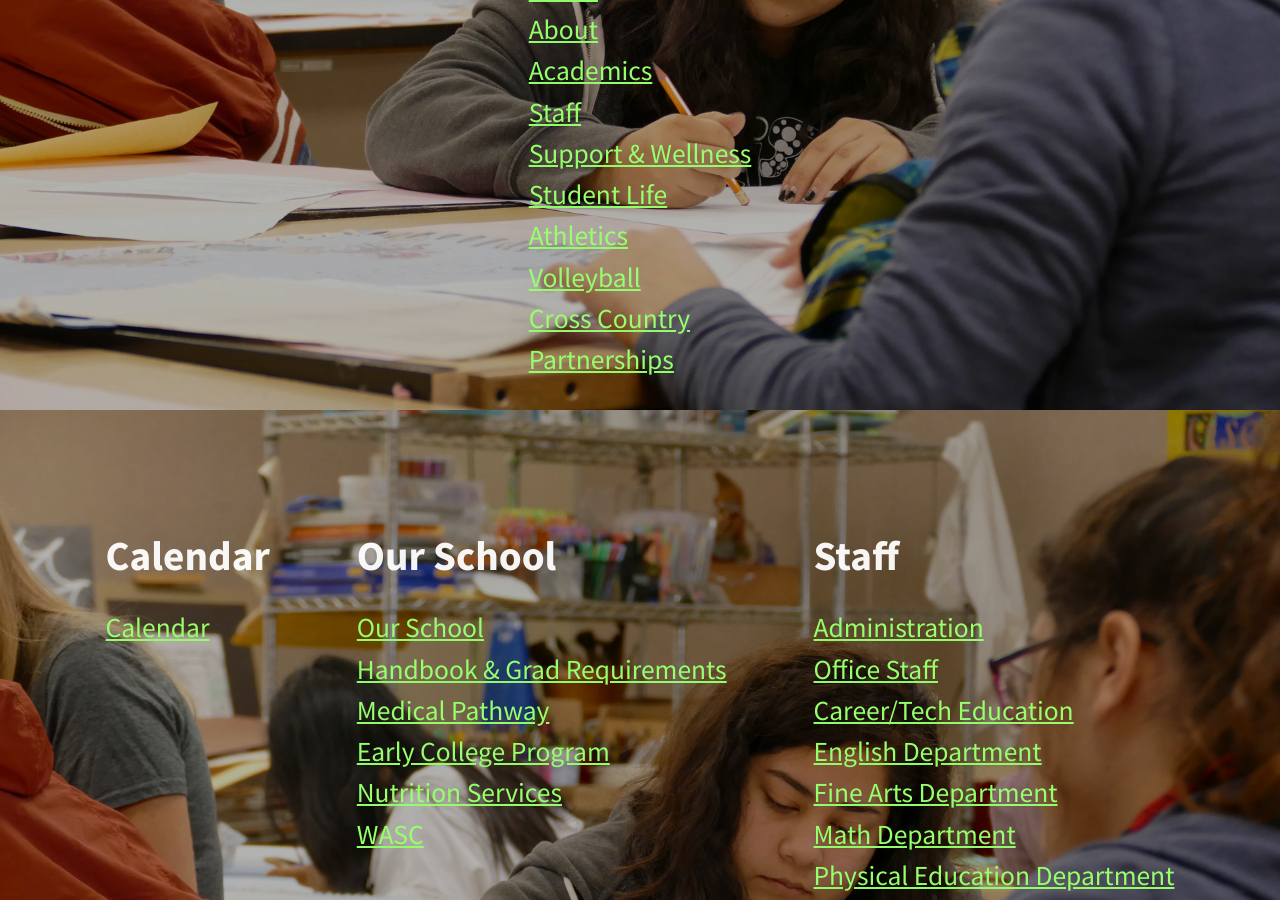
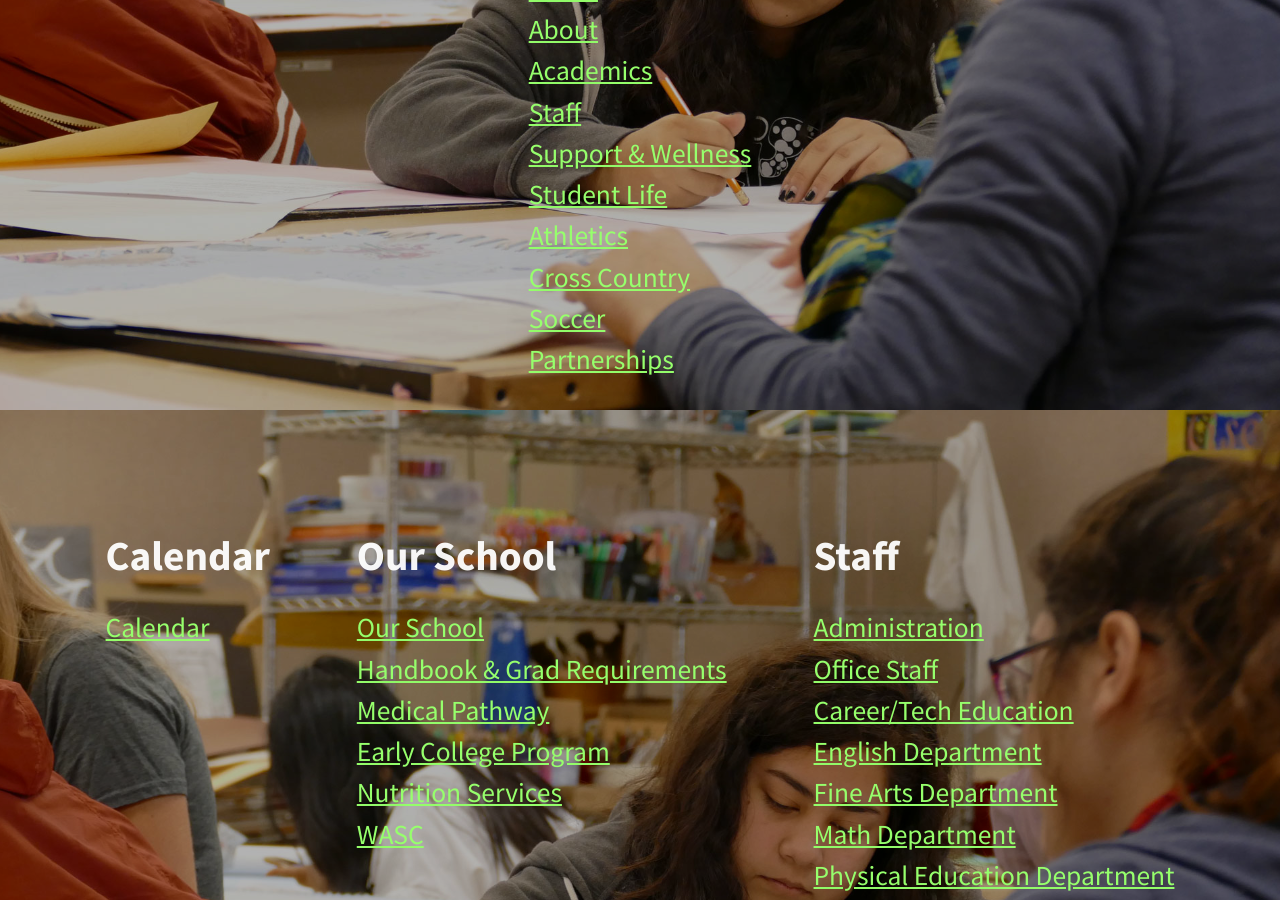
Before and after one commit to Crazeformarvel/azusa-project, a Jekyll site: the page gladstone-high-school.html, which Jekyll copies as it is, in a window 1280 px wide and 900 px high, scrolled down 490 px. Built offline with Jekyll 4.4.1, drawn with Linux system fonts in a browser that asks for light colours.

Commit message:
Update gladstone-high-school.html

```diff
--- a/gladstone-high-school.html
+++ b/gladstone-high-school.html
@@ -30,8 +30,8 @@
               <li><a href="http://gladstonehighschool.jimthoburn.com/wellness/">Support &amp; Wellness</a></li>
               <li><a href="http://gladstonehighschool.jimthoburn.com/life/">Student Life</a></li>
               <li><a href="http://gladstonehighschool.jimthoburn.com/athletics/">Athletics</a></li>
-              <li><a href="http://gladstonehighschool.jimthoburn.com/volleyball">Volleyball</a></li>
               <li><a href="http://gladstonehighschool.jimthoburn.com/crosscountry">Cross Country</a></li>
+              <li><a href="http://gladstonehighschool.jimthoburn.com/soccer">Soccer</a></li>
               <li><a href="http://gladstonehighschool.jimthoburn.com/partnerships/">Partnerships</a></li>
             </ul>
 
```
